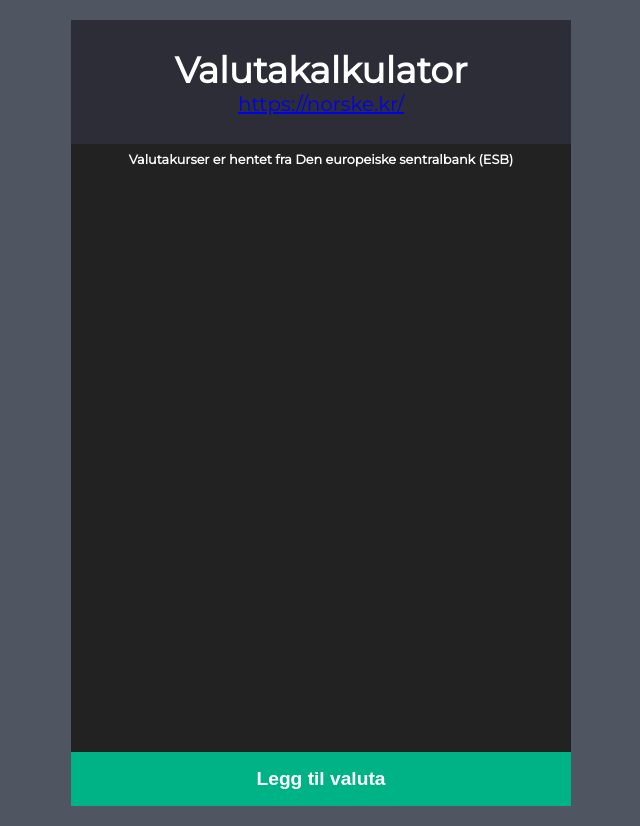
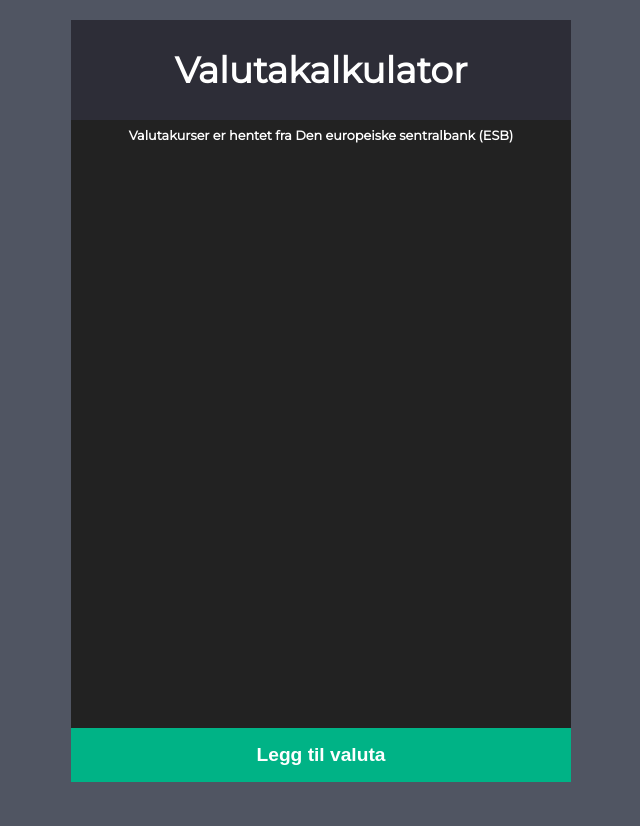
Before and after one commit to oystein-b/oystein-b.github.io, a plain HTML site: page index.html in a window 1280 px wide. Shown: the whole page, without its empty margins (319-959 px from the left). After the commit the page ends 802 px from the top, so only its background shows below. Drawn offline with Linux system fonts and the light colour scheme; no server answers.

Commit message:
Update index.html

```diff
--- a/index.html
+++ b/index.html
@@ -11,7 +11,7 @@
   <div class="container">
     <div class="header">
       <h1>Valutakalkulator</h1>
-      <p><a href="https://www.norske.kr">https://norske.kr/</a></p>
+      <!-- <p><a href="https://www.norske.kr">https://norske.kr/</a></p> -->
     </div>
     <div class="mellom">
         <h4>Valutakurser er hentet fra Den europeiske sentralbank (ESB)</h4>
```
